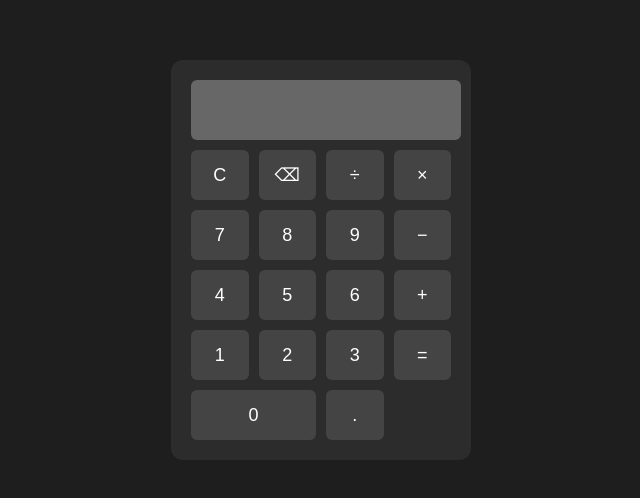
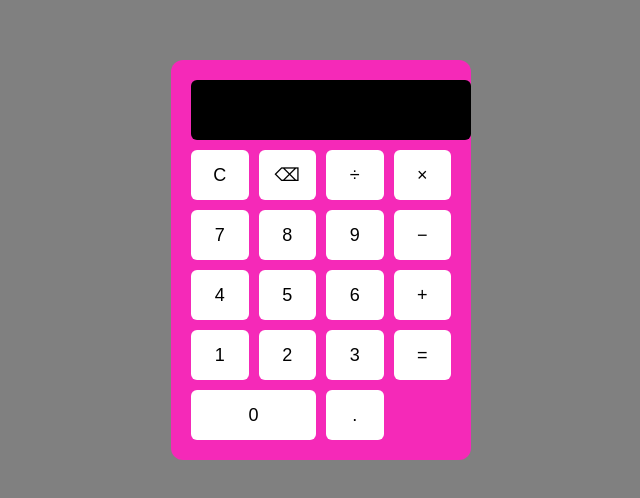
Before and after one commit to SibiyaMbali/Calculater-app, a plain HTML site: page index.html in a window 1280 px wide. Shown: the part 148-646 px from the top of the page, without its empty margins (319-959 px from the left). Drawn offline with Linux system fonts and the light colour scheme.

Commit message:
added files

```diff
--- a/Style.css
+++ b/Style.css
@@ -3,26 +3,29 @@ body {
     justify-content: center;
     align-items: center;
     height: 100vh;
-    background: #1e1e1e;
+    background: grey;   /*background ye calculator this one */
     font-family: Arial, sans-serif;
 }
 
 .calculator {
-    background: #2c2c2c;
+    background: #f529b8;
     padding: 20px;
-    border-radius: 12px;
+    border-radius: 12px;   /*color ye calculator */
     width: 260px;
 }
-
 #display {
     width: 100%;
     height: 50px;
-    font-size: 22px;
+    font-size: 24px;
     margin-bottom: 10px;
-    padding: 5px;
+    padding: 5px 10px;
     text-align: right;
     border: none;
     border-radius: 6px;
+
+    background:#000;       /* dark screen */
+    color: rgb(240, 47, 192);         /* bright neon text */
+    font-weight: bold;
 }
 
 .buttons {
@@ -37,22 +40,19 @@ button {
     border: none;
     border-radius: 6px;
     cursor: pointer;
-    background: #444;
-    color: white;
+    background:white;
+    color: black;
 }
 
 button:hover {
-    background: #666;
+    background: #3f275f;
 }
 
 .equal {
-    grid-row: span 2;
-    background: #ff9500;
+    grid-column: span 15;
+
 }
 
-.equal:hover {
-    background: #e08900;
-}
 
 .zero {
     grid-column: span 2;
--- a/index.html
+++ b/index.html
@@ -2,7 +2,7 @@
 <html lang="en">
 <head>
     <meta charset="UTF-8">
-    <title>Calculator App</title>
+    <title>Mbali's Calculator App</title>
     <link rel="stylesheet" href="style.css">
 </head>
 <body>
```
